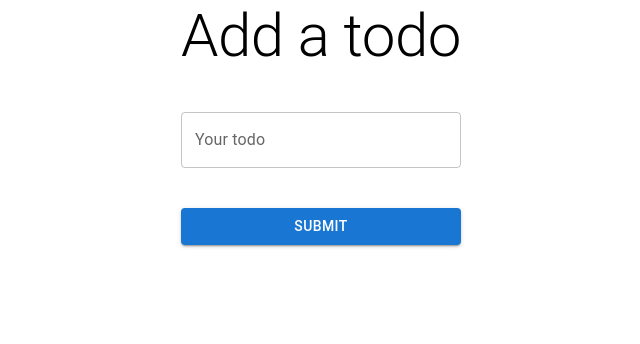
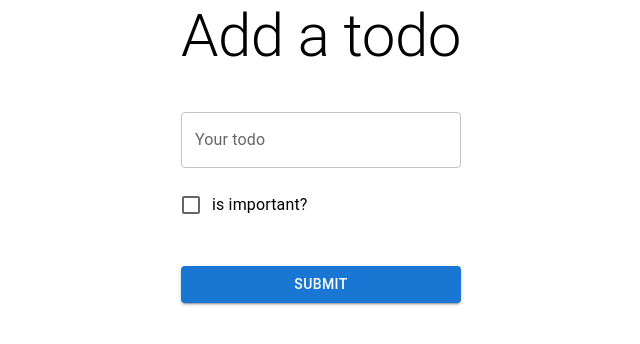
Before and after one commit to GurbanmyradowMeylis/todo-react, a React (Create React App) app: page / in a window 1280 px wide. Shown: the top 344 px of the page, without its empty margins (319-959 px from the left). Built offline with nearby package versions, Linux system fonts and the light colour scheme.

Commit message:
have to do isImportan

```diff
--- a/src/App.jsx
+++ b/src/App.jsx
@@ -1,5 +1,5 @@
 import { useState } from "react";
-import AddTodo from "./components/add_todo/index";
+import AddTodoNote from "./components/add_todo_note/index";
 import TodoNotes from "./components/todo/TodoNotes";
 
 export default function App() {
@@ -9,7 +9,7 @@ export default function App() {
   return (
     <div className="min-h-screen">
       <div className="flex flex-col items-center gap-10">
-        <AddTodo setTodos={setTodos} todos={todos} id={id} setId={setId} />
+        <AddTodoNote setTodos={setTodos} todos={todos} id={id} setId={setId} />
         <TodoNotes todos={todos} />
       </div>
     </div>
--- a/src/components/add_todo/index.jsx
+++ b/src/components/add_todo_note/index.jsx
@@ -1,7 +1,14 @@
-import { Stack, TextField, Button, Typography } from "@mui/material";
+import {
+  Stack,
+  TextField,
+  Button,
+  Typography,
+  Checkbox,
+  FormControlLabel,
+} from "@mui/material";
 import { useState } from "react";
 
-export default function AddTodo({ setTodos, todos, id, setId }) {
+export default function AddTodoNote({ setTodos, todos, id, setId }) {
   const [value, setValue] = useState();
   return (
     <Stack gap={5}>
@@ -15,6 +22,7 @@ export default function AddTodo({ setTodos, todos, id, setId }) {
           label="Your todo"
           onChange={(e) => setValue(e.target.value)}
         />
+        <FormControlLabel control={<Checkbox />} label={"is important?"} />
       </Stack>
       <Button
         variant="contained"
```
